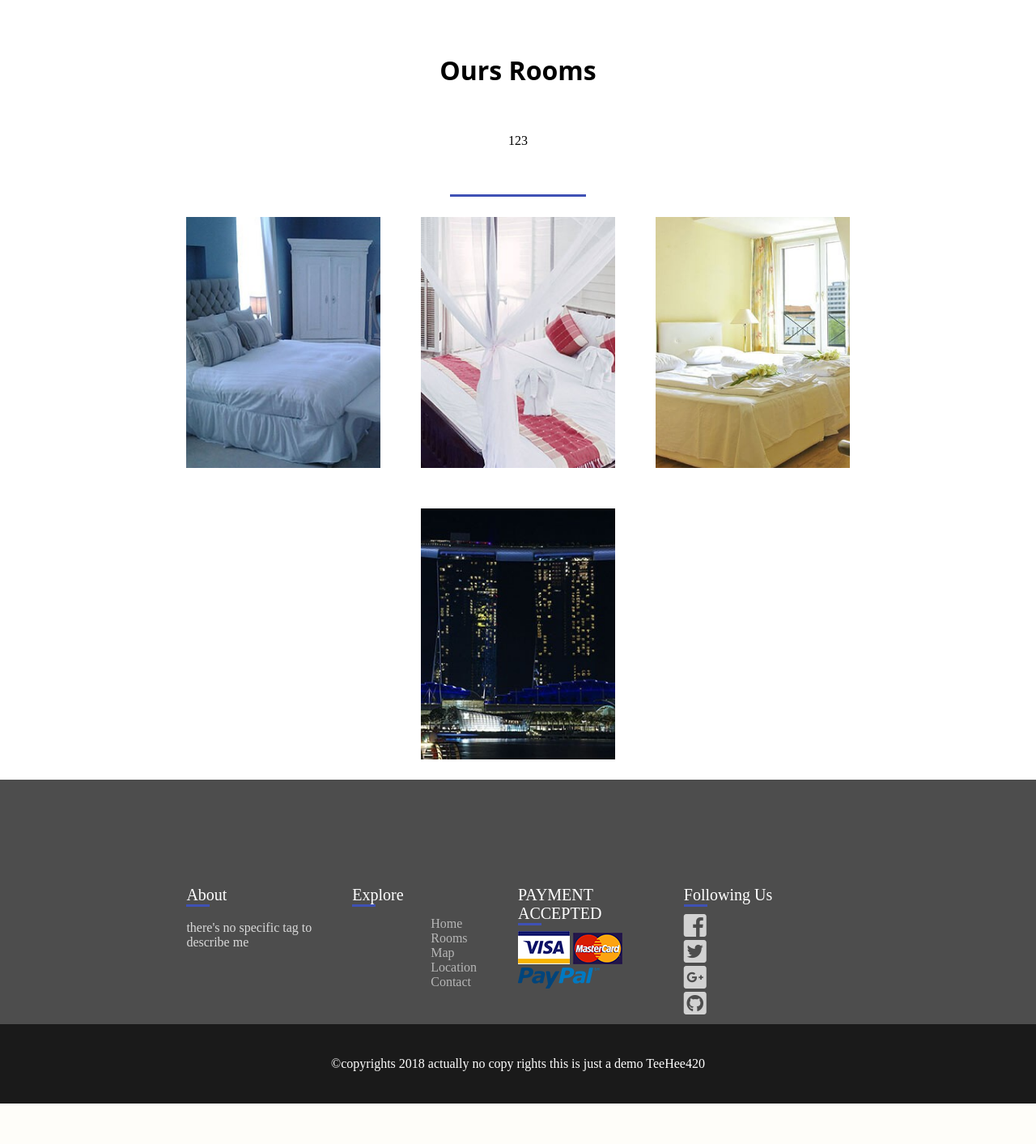
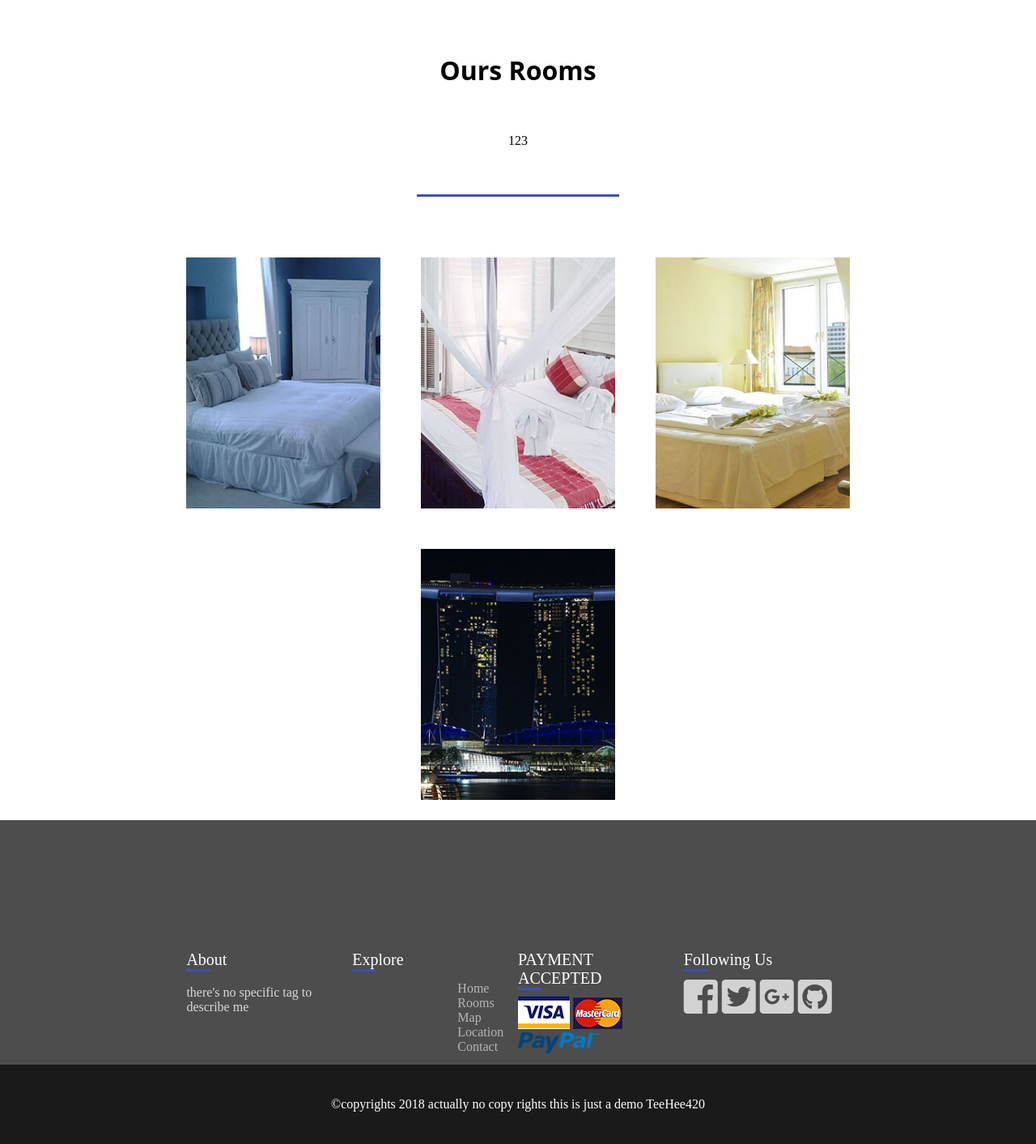
Before and after one commit to wackyjoker/HTDemo, a Node server app: page / in a window 1280 px wide; the page is wider, and only the part inside the window is pictured. Shown: the part 930-2343 px from the top of that part at 81% size. Before the commit the page ends 2293 px from the top of that part, so only its background shows below. Run offline with Node 20, Linux system fonts and the light colour scheme; some libraries are stand-ins or nearby versions.

Commit message:
fixed something

```diff
--- a/assets/defoo.css
+++ b/assets/defoo.css
@@ -21,9 +21,12 @@
 	text-decoration: none;
 	opacity:0.75;
 	color: white;
-	min-width: 90px;
+
 	float:left;
 	clear:left;
+}
+.head-anc{
+	min-width: 90px;
 }
 a:hover{
 	opacity:1;
@@ -50,7 +53,7 @@
 	flex-wrap: wrap;
 	justify-content: center;
 }
-hr{
+#s2-hr{
 	width: 250px;
 	height: 3px;
 	background-color:#3f51b5;
--- a/assets/footer.css
+++ b/assets/footer.css
@@ -58,3 +58,7 @@
 #ft-anchor{
 	color: #d9d9d9;
 }
+
+.ft-icon{
+	margin-right: 5px;
+}
--- a/views/index.ejs
+++ b/views/index.ejs
@@ -14,7 +14,7 @@
 <body>
 <header>
 
-	<h2><a href="#"><img src="images/companyLogo.PNG" style="min-width: 200px;filter: brightness(50%);"></a></h2>
+	<h2><a class="head-anc" href="#"><img src="images/companyLogo.PNG" style="min-width: 200px;filter: brightness(50%);"></a></h2>
 	<div style="margin-right: 100px;">
 	<nav style="float: right;">
 
@@ -22,12 +22,12 @@
 
 			 		 <%# if(!currentUser){%>   <!-- waiting autentication  -->
 
-			 		<li><a href='/login'>Sign in</a></li>
+			 		<li><a class="head-anc" href='/login'>Sign in</a></li>
 			 	<%# }else{%>
 			 			<!-- <li><a href="#">welcome <%#=currentUser.username %></a></li>  -->
-			 		<li><a href="#">Sign out</a></li>
+			 		<li><a class="head-anc" href="#">Sign out</a></li>
 			 		<%# }%>
-			 		<li><a id="git-tag" href="https://github.com/wackyjoker/HTDemo"><i class="fab fa-github" aria-hidden="true"></i>github</a></li>
+			 		<li><a class="head-anc" id="git-tag" href="https://github.com/wackyjoker/HTDemo"><i class="fab fa-github" aria-hidden="true"></i>github</a></li>
 
 
 	</nav>
@@ -65,7 +65,7 @@
 	<h3 class="s2-title">Ours Rooms</h3>
 	<p class="s2-p">123 </p>
 
-	<hr>
+	<hr id="s2-hr">
 	</div>
 	<ul class="grid">
 		<li class="small" style="background-image:url(images/s2img1.jpg);"></li>
--- a/views/partials/footer.ejs
+++ b/views/partials/footer.ejs
@@ -23,11 +23,11 @@
 	</div>
 </div>
 	<div class="ft-div"><div><p class="ft-h3">Following Us</p><hr style="color:#379bf0">
-		<div style="margin-top: 10px;">
-			<a href="#"><i class="fab fa-facebook-square fa-2x"></i></a>
-			<a href="#"><i class="fab fa-twitter-square fa-2x"></i></a>
-			<a href="#"><i class="fab fa-google-plus-square fa-2x"></i></a>
-			<a href="https://github.com/wackyjoker/HTDemo"><i class="fab fa-github-square fa-2x"></i></a>
+		<div style="margin-top: 10px; display:flex;flex-direction: row;">
+			<a href="#"><i class="fab fa-facebook-square fa-3x ft-icon"></i></a>
+			<a href="#"><i class="fab fa-twitter-square fa-3x ft-icon"></i></a>
+			<a href="#"><i class="fab fa-google-plus-square fa-3x ft-icon"></i></a>
+			<a href="https://github.com/wackyjoker/HTDemo"><i class="fab fa-github-square fa-3x ft-icon"></i></a>
 		</div>
 	</div>
 </div>
```
